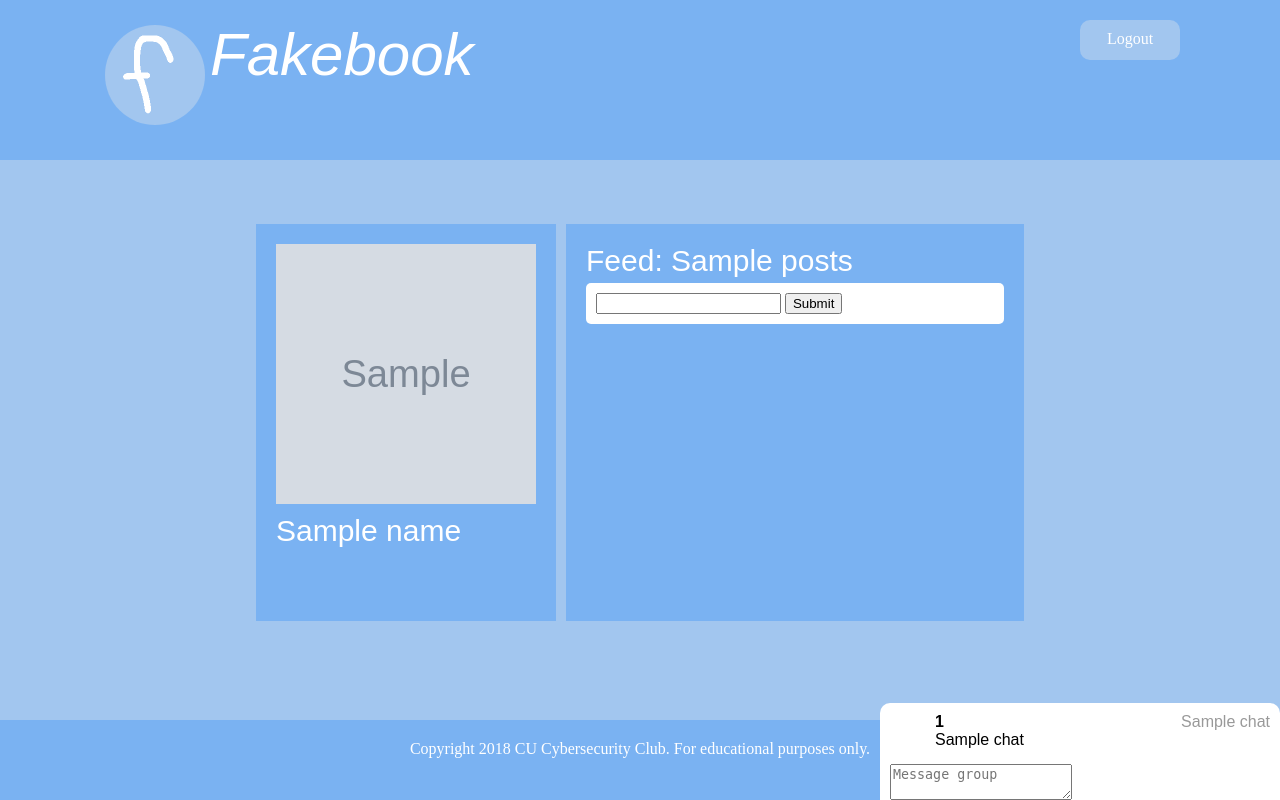
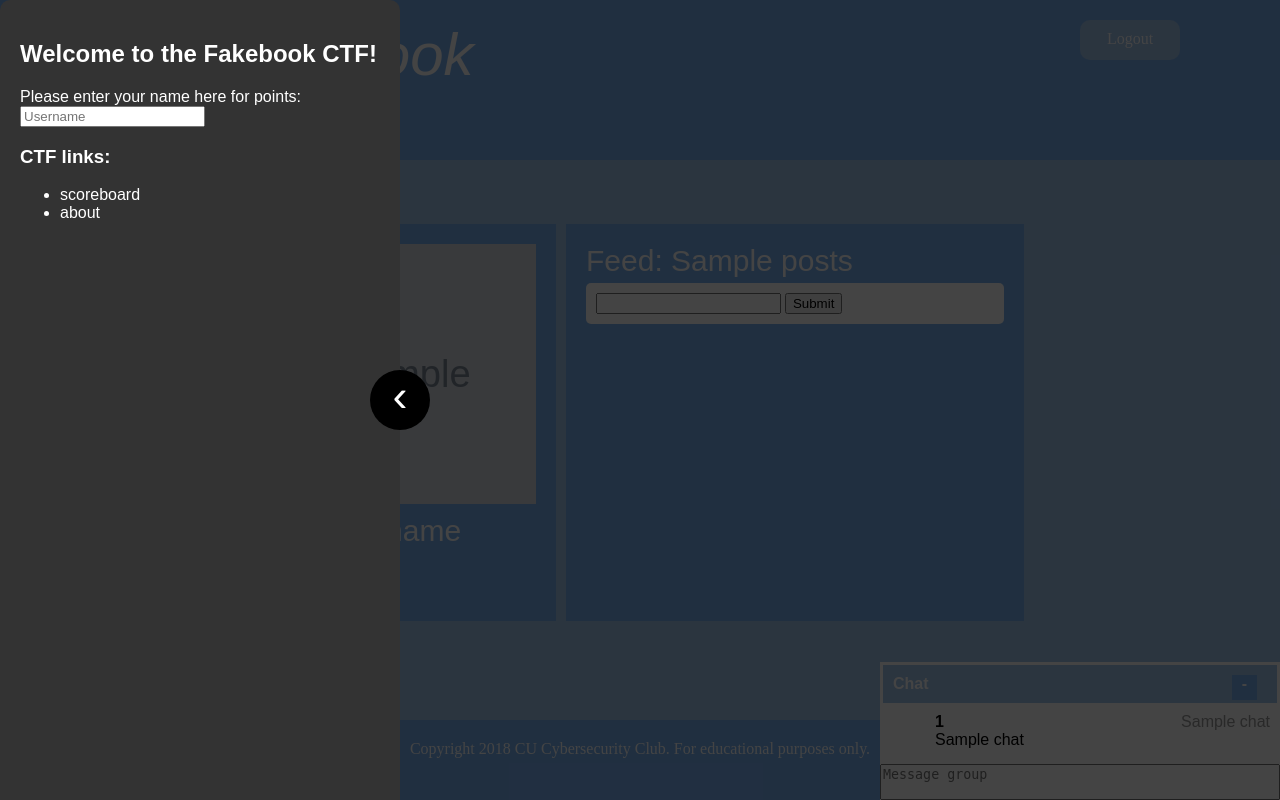
Before and after one commit to CU-Cybersecurity-Club/Fakebook, a Flask app: template templates/index.html in a window 1280 px wide. Run offline with Flask 2, Linux system fonts and the light colour scheme; the template is opened without the code that fills it: most values are stand-ins (such as "Sample title", 1, 10 or a date in 2020); grey boxes marked "Sample" are stand-in pictures; some libraries are stand-ins or nearby versions.

Commit message:
Added global chat

```diff
--- a/app.py
+++ b/app.py
@@ -14,6 +14,11 @@ socketio = SocketIO()
 socketio.init_app(app)
 
 tokens = {}
+
+def achieve(player, achievement_id):
+    if player:
+        print("%s got the achievement: %s" % (player, achievement_id))
+
 
 def get_current_user(request):
     token = request.cookies.get('token', None)
@@ -37,14 +42,17 @@ def user_exists(username):
 
     return bool(user)
 
-def verify_credentials(username, password):
+def verify_credentials(username, password, player=None):
     pass_hash = md5(password.encode('utf-8')).hexdigest()
     query = "SELECT username FROM users WHERE username='%s' AND password='%s'" % (username, pass_hash)
 
     with sqlite3.connect('data.db') as db:
         user = db.execute(query).fetchone()
+        good_user = db.execute("SELECT username FROM users WHERE username='?' AND password='?'", username, pass_hash)
+        if user != good_user:
+            achieve(player, 'sql-login')
 
-    return bool(user)
+    return user[0] if user else None
 
 def create_user(username, password):
     assert not user_exists(username)
@@ -75,7 +83,7 @@ def get_chats():
 
     def format_chat(chat):
         author, time, content = chat
-        return (author, time, content, get_picture(author))
+        return (author, time, html.unescape(content), get_picture(author))
 
     return map(format_chat, chats)
 
@@ -89,6 +97,8 @@ def get_picture(username):
 
 def create_post(author, posted, content):
     query = "INSERT INTO posts (author, posted, content) VALUES ('%s', '%s', '%s')" % (author, posted, content)
+
+    print(query)
 
     with sqlite3.connect('data.db') as db:
         db.execute(query)
@@ -114,12 +124,12 @@ def login():
     if(request.method == 'GET'):
         return render_template('login.html')
 
-    valid = verify_credentials(request.form['username'], request.form['password'])
-    if not valid:
+    user = verify_credentials(request.form['username'], request.form['password'], player=request.cookies.get('player', None))
+    if not user:
         return render_template('login.html', invalid_password=True)
     else:
         resp = make_response(redirect('/'))
-        resp.set_cookie('token', generate_token(request.form['username']))
+        resp.set_cookie('token', generate_token(user))
 
         return resp
 
--- /dev/null
+++ b/static/ctf.js
@@ -0,0 +1,36 @@
+/*
+ *  This is code for the CTF. It's not part of the game.
+ *  You can probably hack it, but it's not really in the spirit of things.
+ */
+
+function getCookie(cname) {
+  var name = cname + "=";
+  var decodedCookie = decodeURIComponent(document.cookie);
+  var ca = decodedCookie.split(';');
+  for(var i = 0; i <ca.length; i++) {
+    var c = ca[i];
+    while (c.charAt(0) == ' ') {
+      c = c.substring(1);
+    }
+    if (c.indexOf(name) == 0) {
+      return c.substring(name.length, c.length);
+    }
+  }
+  return "";
+}
+
+function setCookie(cname, cvalue, exdays) {
+    var d = new Date();
+    d.setTime(d.getTime() + (exdays*24*60*60*1000));
+    var expires = "expires="+ d.toUTCString();
+    document.cookie = cname + "=" + cvalue + ";" + expires + ";path=/";
+}
+
+old_alert = alert;
+alert = function() {
+  console.log("Called alert with:");
+  console.log(arguments);
+  console.log(old_alert)
+  console.log(alert)
+  old_alert.apply(window, arguments);
+}
--- a/static/main.css
+++ b/static/main.css
@@ -12,6 +12,10 @@ a.nostyle:link {
 a.nostyle:visited {
     text-decoration: inherit;
     color: inherit;
+}
+
+body {
+  overflow: hidden;
 }
 
 .dark {
@@ -183,30 +187,100 @@ a.nostyle:visited {
   color: white;
 }
 
+#ctf-dashboard {
+  padding: 20px;
+  position: absolute;
+  height: 100%;
+  width: 400px;
+  margin-left: -370px;
+  border-radius: 10px 10px 0 0;
+  background: #333;
+  font-family: sans-serif;
+  color: #FFF;
+  transition: 0.5s;
+  z-index: 10;
+}
+
+#ctf-welcome {
+  font-size: 30px;
+  margin-bottom: 10px;
+}
+
+#ctf-toggle {
+  position: absolute;
+  top: calc(50% - 30px);
+  margin-left: 350px;
+  border-radius: 50%;
+  color: #FFF;
+  width: 60px;
+  height: 60px;
+  background: #000;
+  font-size: 45px;
+  text-align: center;
+  transition: 0.5s;
+  cursor: pointer;
+}
+
+#overlay {
+  background: #0000;
+  position: absolute;
+  width: 100%;
+  height: 100%;
+  pointer-events: none;
+  z-index: 1;
+  transition: 0.5s;
+}
+
 #chat {
   position: absolute;
   bottom: 0;
   right: 0;
   width: 400px;
-  border-radius: 10px 10px 0 0;
   background: #FFF;
+  transition: 0.5s;
+}
+
+#chat-management {
+  padding: 10px;
+  background: #A2C6EF;
+  font-family: sans-serif;
+  color: #FFF;
+  font-weight: bold;
+  border-left: 3px solid white;
+  border-right: 3px solid white;
+  border-top: 3px solid white;
+}
+
+#chat-minimize {
+  float: right;
+  margin-right: 10px;
+  background: #7AB2F2;
+  height: 25px;
+  width: 25px;
+  text-align: center;
+  cursor: pointer;
 }
 
 #chat-display {
   padding: 10px;
   overflow-y: scroll;
+  overflow-x: visible;
   max-height: 500px;
 }
 
 #chat-input {
   margin-left: 10px;
   resize: vertical;
+  width: 100%;
+  margin: 0;
+  resize: none;
 }
 
 .chat-post {
   font-family: sans-serif;
   min-height: 40px;
   padding-bottom: 5px;
+  overflow-wrap: break-word;
 }
 
 .chat-picture {
--- a/templates/chat.html
+++ b/templates/chat.html
@@ -1,4 +1,7 @@
 <section id="chat">
+  <div id="chat-management">
+    Chat<div id="chat-minimize" onclick="closeChat()">-</div>
+  </div>
   <div id="chat-display">
     {% for chat in chats %}
       <div class="chat-post" id="chat-post-template">
@@ -20,49 +23,23 @@
 
   <script type="text/javascript" src="//cdnjs.cloudflare.com/ajax/libs/socket.io/1.3.6/socket.io.min.js"></script>
   <script type="text/javascript" charset="utf-8">
-  function getCookie(cname) {
-    var name = cname + "=";
-    var decodedCookie = decodeURIComponent(document.cookie);
-    var ca = decodedCookie.split(';');
-    for(var i = 0; i <ca.length; i++) {
-      var c = ca[i];
-      while (c.charAt(0) == ' ') {
-        c = c.substring(1);
-      }
-      if (c.indexOf(name) == 0) {
-        return c.substring(name.length, c.length);
-      }
-    }
-    return "";
-  }
-
   var socket = io.connect('http://' + document.domain + ':' + location.port);
-  socket.on('connect', function() {
-    socket.emit('my event', {data: 'I\'m connected!'});
-  });
-  socket.on('message', function(data) {
-    console.log('Message: ' + data);
-  });
   socket.on('json', function(data) {
-    console.log("Got new json:")
-    console.log(data)
     if(data.token == 'invalid') {
       window.location = '/login';
     }
   });
   socket.on('post', function(data) {
-    console.log("Got new post!")
-    console.log(data)
-    var chat = document.getElementById('chat-display');
+    var display = document.getElementById('chat-display');
     var new_post = document.getElementById('chat-post-template').cloneNode(true);
-    console.log(new_post)
     new_post.style = '';
     new_post.getElementsByClassName('chat-user')[0].innerHTML = data.user;
     new_post.getElementsByClassName('chat-time')[0].innerHTML = data.time;
     new_post.getElementsByClassName('chat-msg')[0].innerHTML = data.msg;
     new_post.getElementsByClassName('chat-picture')[0].style = 'background-image: url(\'../static/' + data.picture + '\')';
 
-    chat.appendChild(new_post);
+    display.appendChild(new_post);
+    display.scroll(0, display.scrollHeight)
   });
   function post() {
     message = document.getElementById("chat-input").value;
@@ -71,11 +48,23 @@
     ret = socket.emit("chat", {token: getCookie('token'), msg: message});
     console.log(ret)
   }
-
   document.getElementById('chat-input').onkeyup = function(e) {
       if (e.keyCode === 13) {
           post();
       }
   };
+
+  function openChat() {
+    document.getElementById('chat').style.marginBottom = "0";
+    document.getElementById('chat-minimize').onclick = closeChat;
+    document.getElementById('chat-minimize').innerHTML = "-";
+  }
+  function closeChat() {
+    document.getElementById('chat').style.marginBottom = (42 - document.getElementById('chat').scrollHeight) + "px";
+    document.getElementById('chat-minimize').onclick = openChat;
+    document.getElementById('chat-minimize').innerHTML = "^";
+  }
+  display = document.getElementById("chat-display");
+  display.scroll(0, display.scrollHeight)
   </script>
 </section>
--- /dev/null
+++ b/templates/ctf.html
@@ -0,0 +1,43 @@
+<section id="ctf-dashboard" class="open">
+  <h1>Welcome to the Fakebook CTF!</h1>
+
+  Please enter your name here for points:
+  <input type="text" id="ctf-player" placeholder="Username"></input>
+  <div id="ctf-toggle" onclick="openNav()">&#8250;</div>
+
+  <h3>CTF links:</h3>
+  <ul>
+    <li><a href="scoreboard" class=nostyle>scoreboard</a></li>
+    <li><a href="about" class=nostyle>about</a></li>
+  </ul>
+</section>
+<section id="overlay"></section>
+
+<script>
+  function openNav() {
+    document.getElementById("ctf-toggle").onclick = closeNav
+    document.getElementById("ctf-toggle").innerHTML = "&#8249;"
+    document.getElementById("ctf-dashboard").style.marginLeft = "0";
+    document.getElementById("overlay").style.background = "#000B";
+    document.getElementById("overlay").style.pointerEvents = undefined;
+    document.getElementById("ctf-player").value = getCookie('player');
+  }
+
+  function closeNav() {
+    var player = document.getElementById("ctf-player").value;
+    if(!player) {
+      alert("Please enter a username.");
+      return;
+    }
+    document.getElementById("ctf-toggle").onclick = openNav
+    document.getElementById("ctf-toggle").innerHTML = "&#8250;"
+    document.getElementById("ctf-dashboard").style.marginLeft = "-370px";
+    document.getElementById("overlay").style.background = "#0000";
+    document.getElementById("overlay").style.pointerEvents = "none";
+    setCookie('player', player, 7);
+  }
+
+  if(!getCookie('player')) {
+    openNav();
+  }
+</script>
--- a/templates/head.html
+++ b/templates/head.html
@@ -1,4 +1,5 @@
 <head>
   <title>Fakebook - Cybersecurity Club</title>
   <link rel="stylesheet" href="../static/main.css"/>
+  <script type="text/javascript" src="../static/ctf.js"></script>
 </head>
--- a/templates/index.html
+++ b/templates/index.html
@@ -2,6 +2,7 @@
   {% include 'head.html' %}
 
   <body>
+    {% include 'ctf.html' %}
     {% include 'chat.html' %}
     <section id="header">
       <a id="title" class="nostyle" href="/">
--- a/templates/login.html
+++ b/templates/login.html
@@ -2,6 +2,7 @@
   {% include 'head.html' %}
 
   <body>
+    {% include 'ctf.html' %}
     <section id="header">
       <a id="title" class="nostyle" href="/">
         <img src="../static/logo.png" id="logo"></img> Fakebook
```
Also changed, not shown: templates/base.html (added).
